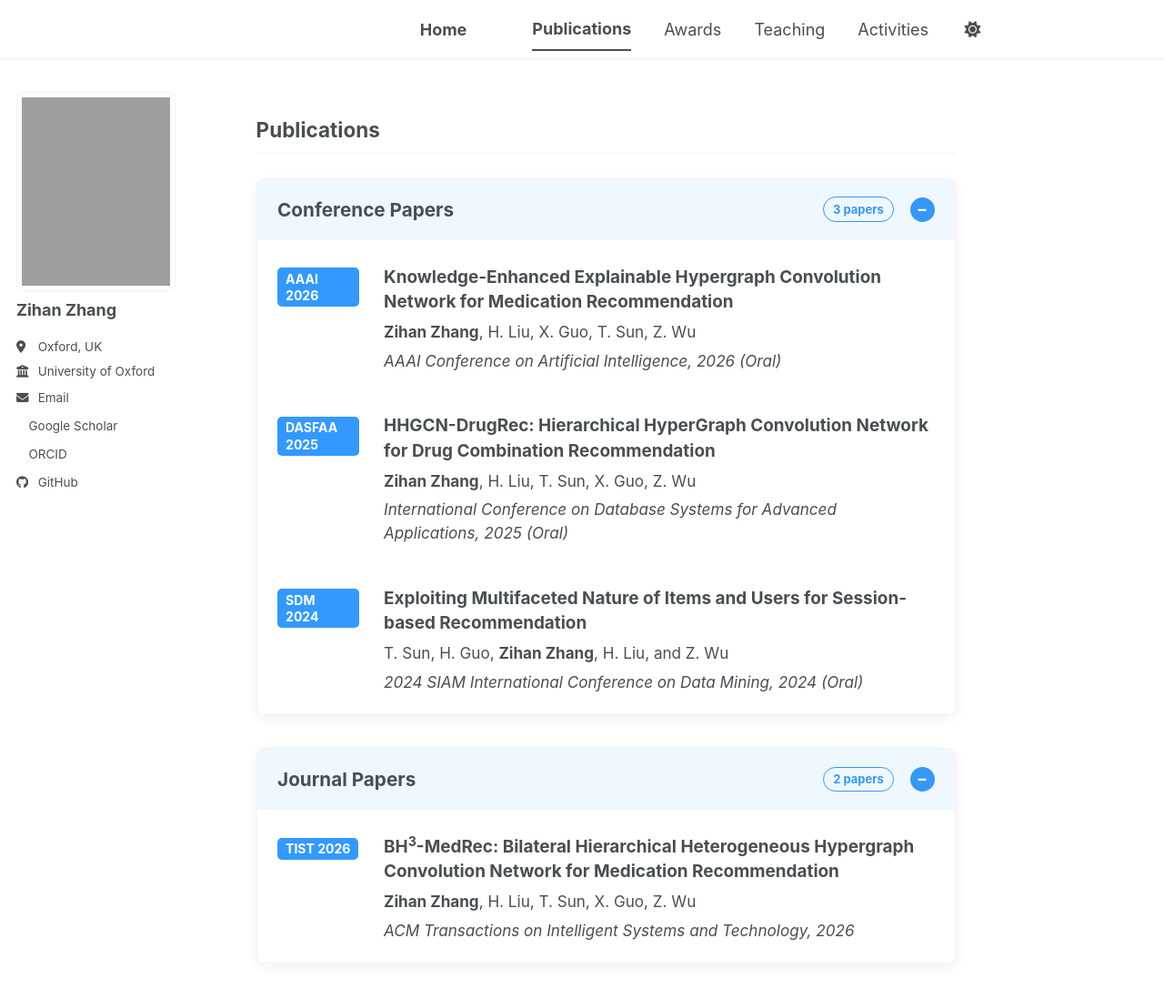
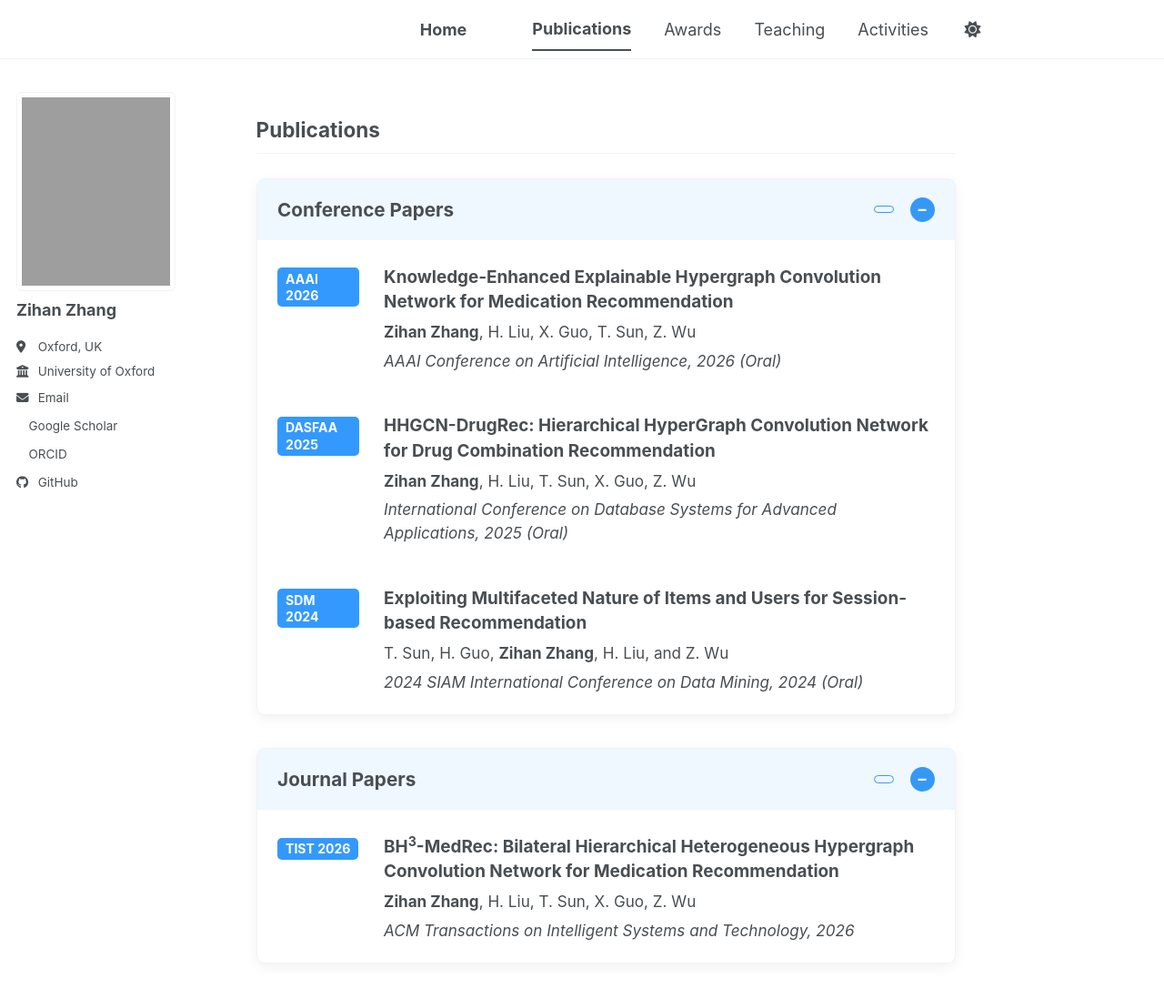
Before and after one commit to LusiaZ/LusiaZ.github.io, a Jekyll site: the page built from _pages/publications.html, in a window 1280 px wide and 1149 px high. Shown: the top 1098 px of the window at 91% size. Built offline with Jekyll 4.4.1, drawn with Linux system fonts in a browser that asks for light colours; a style sheet for code colours, icons or effects is not loaded.

Commit message:
Update publications.html

```diff
--- a/_pages/publications.html
+++ b/_pages/publications.html
@@ -9,7 +9,7 @@ author_profile: true
 <details class="pub-group" open>
   <summary>
     <span>Conference Papers</span>
-    <span class="pub-count">3 papers</span>
+    <span class="pub-count"></span>
   </summary>
 
   <div class="pub-group-content">
@@ -93,7 +93,7 @@ author_profile: true
 <details class="pub-group" open>
   <summary>
     <span>Journal Papers</span>
-    <span class="pub-count">2 papers</span>
+    <span class="pub-count"></span>
   </summary>
 
   <div class="pub-group-content">
```
